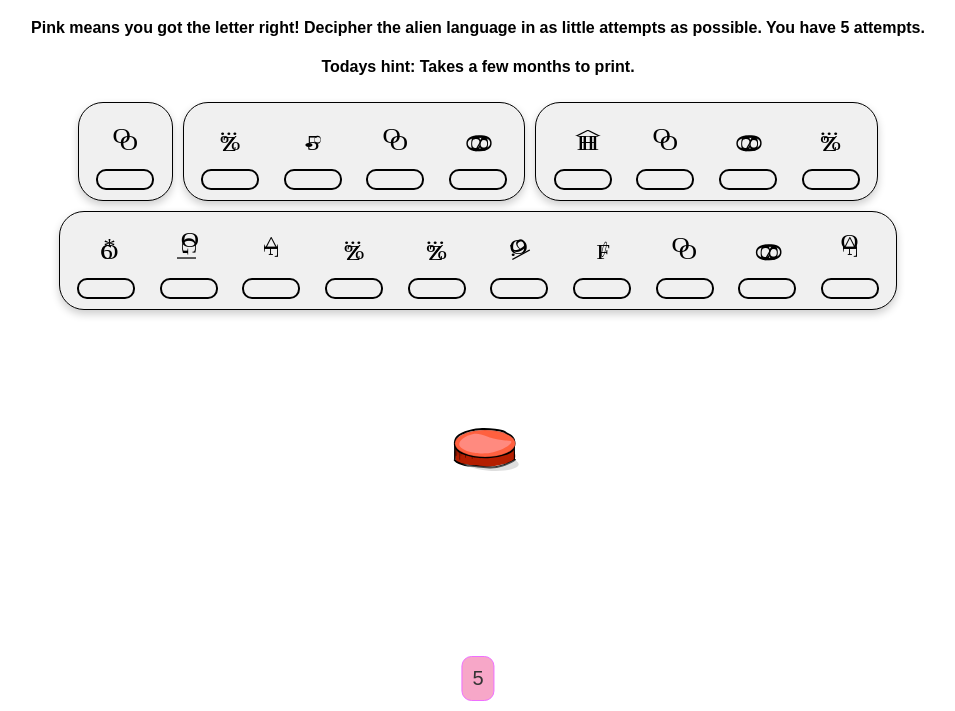
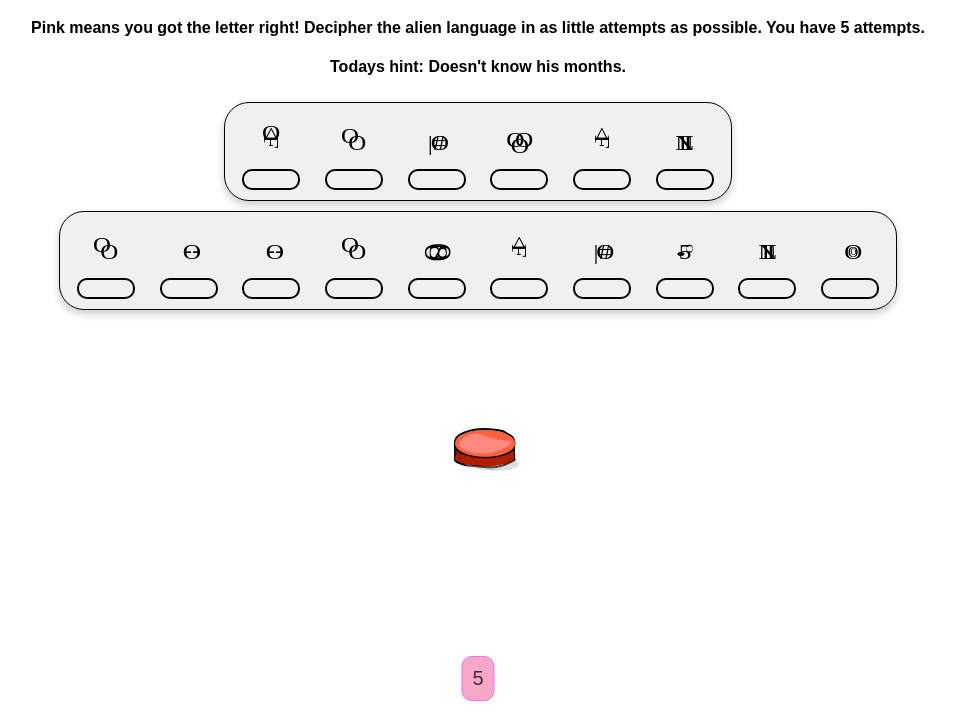
Before and after one commit to PierogiMuncher/Linduistics, a plain HTML site: page index.html in a window 1280 px wide. Shown: the part 89-800 px from the top of the page, without its empty margins (162-1117 px from the left). Drawn offline with Linux system fonts and the light colour scheme.

Commit message:
Next day
Previous day was: Star Wars chessboard and Takes a few months to print

```diff
--- a/index.html
+++ b/index.html
@@ -9,7 +9,7 @@
 <body>
     <h1>Linduistics</h1>
     <h4>Pink means you got the letter right! Decipher the alien language in as little attempts as possible. You have 5 attempts. </h4>
-    <h4>Todays hint: Takes a few months to print.</h4>
+    <h4>Todays hint: Doesn't know his months.</h4>
     <div id="gameBoard"></div>
     <button id="checkButton" class="check-button" onclick="checkGuess()">
         <img src="ButtonUp.svg" alt="Check Guess">
--- a/script.js
+++ b/script.js
@@ -1,5 +1,5 @@
 const sentences = [
-"A Star Wars chessboard."
+"Daniel apparently."
 ];
 const symbols = Array.from({length: 26}, (_, i) => `symbols/${i + 1}.svg`);
 let currentSentence = '';
```
